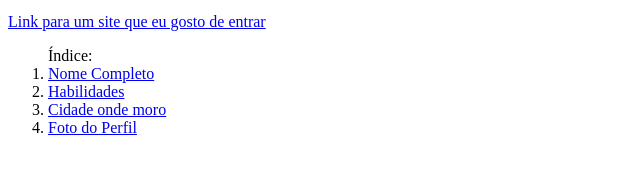
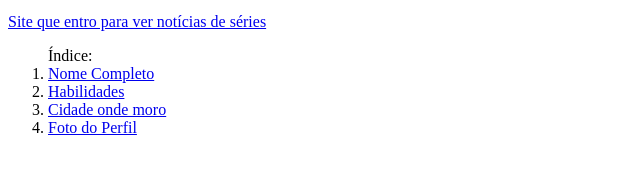
Before and after one commit to felmartins1985/felmartins1985.github.io, a plain HTML site: page index.html in a window 1280 px wide. Shown: the part 434-608 px from the top of the page, 0-640 px from the left. Drawn offline with Linux system fonts and the light colour scheme.

Commit message:
atualizacao 1 do portfolio

```diff
--- a/index.html
+++ b/index.html
@@ -20,7 +20,7 @@
       <li> Sociável</li>
       <li> Família</li>
     </ol>
-    <a href="https://www.omelete.com.br/" target="_blank"> Link para um site que eu gosto de entrar</a>
+    <a href="https://www.omelete.com.br/" target="_blank"> Site que entro para ver notícias de séries</a>
     <ol> Índice:
       <li><a href="#Nome"> Nome Completo</a></li>
       <li><a href="#habilidades"> Habilidades </a></li>
```
